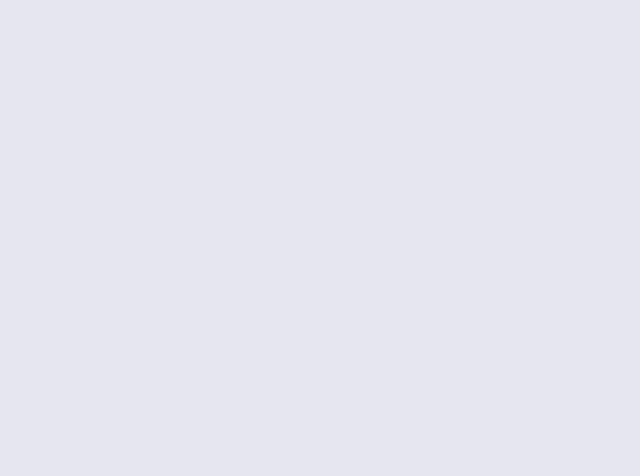
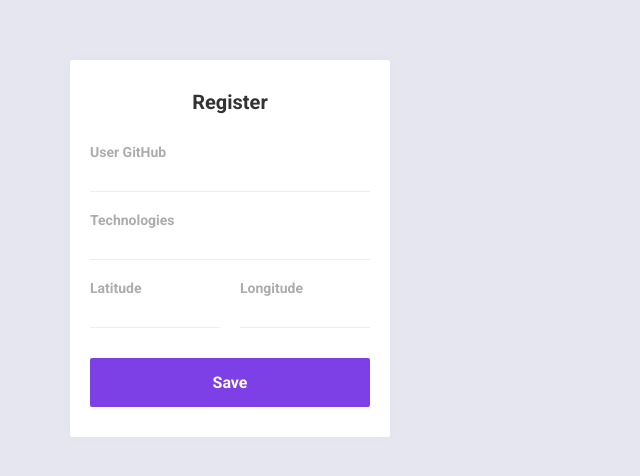
Before and after one commit to melquiadesmario/-omnistack-week-10.0-frontend, a React (Create React App) app: page / in a window 1280 px wide. Shown: the top 476 px of the page, without its empty margins (0-640 px from the left). Built offline with nearby package versions, Linux system fonts and the light colour scheme.

Commit message:
Form Register Style

```diff
--- a/src/App.js
+++ b/src/App.js
@@ -2,12 +2,54 @@
 
 import './global.css'
 import './App.css'
+import './Sidebar.css'
 
 const App = () => {
   return(
     <div id='app'>
       <aside>
-
+        <strong>Register</strong>
+        <form>
+          <div className='input-block'>
+            <label htmlFor='github_username'>User GitHub</label>
+            <input
+              name='github_username'
+              id='github_username'
+              required
+            />
+          </div>
+          <div className='input-block'>
+            <label htmlFor='techs'>Technologies</label>
+            <input
+              name='techs'
+              id='techs'
+              required
+            />
+          </div>
+          <div className="input-group">
+            <div className='input-block'>
+              <label htmlFor='latitude'>Latitude</label>
+              <input
+                name='latitude'
+                id='latitude'
+                required
+              />
+            </div>
+            <div className='input-block'>
+              <label htmlFor='longitude'>Longitude</label>
+              <input
+                name='longitude'
+                id='longitude'
+                required
+              />
+            </div>
+          </div>
+          <button
+            type='submit'
+          >
+            Save
+          </button>
+        </form>
       </aside>
       <main>
 
--- a/src/Sidebar.css
+++ b/src/Sidebar.css
@@ -0,0 +1,67 @@
+aside{
+    width: 320px;
+    background: #FFF;
+    box-shadow: 0 0 14px 0 rgba(0, 0, 0, 0.02);
+    border-radius: 2px;
+    padding: 30px 20px;
+}
+
+aside strong{
+    font-size: 20px;
+    text-align: center;
+    display: block;
+    color: #333;
+}
+
+aside form{
+    margin-top: 30px;
+}
+
+aside form .input-block + .input-block{
+    margin-top: 20px;
+}
+
+aside form .input-group{
+    margin-top: 20px;
+    display: grid;
+    gap: 20px;
+    grid-template-columns: 1fr 1fr;
+}
+
+aside form .input-group .input-block{
+    margin-top: 0;
+}
+
+aside form .input-block label{
+    color: #ACACAC;
+    font-size: 14px;
+    font-weight: bold;
+    display: block;
+}
+
+aside form .input-block input{
+    width: 100%;
+    height: 32px;
+    font-size: 14px;
+    color: #666;
+    border: 0;
+    border-bottom: 1px solid #EEE;
+}
+
+aside form button[type=submit]{
+    width: 100%;
+    border: 0;
+    margin-top: 30px;
+    background: #7D40E7;
+    border-radius: 2px;
+    padding: 15px 20px;
+    font-size: 16px;
+    font-weight: bold;
+    color: #FFF;
+    cursor: pointer;
+    transition: background 0.5s;
+}
+
+aside form button[type=submit]:hover{
+    background: #6931CA;
+}
```
